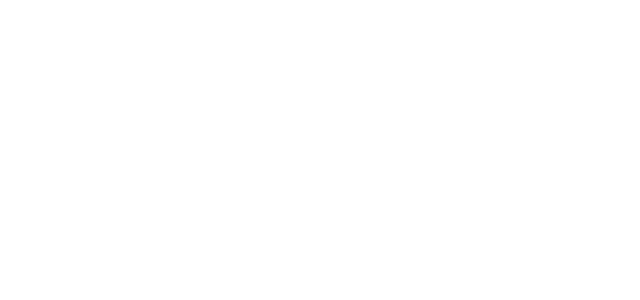
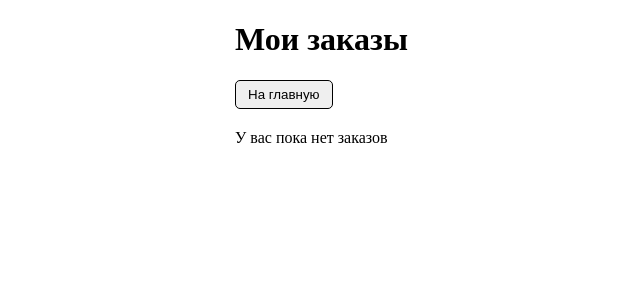
Before and after one commit to sozpawka/Task4, a Vue app in the folder my-app/: page /orders in a window 1280 px wide. Before the commit this address had no page. Shown: the top 300 px of the page, without its empty margins (105-745 px from the left). Built offline with nearby package versions, Linux system fonts and the light colour scheme.

Commit message:
9_добавление_страницы_с_заказами

```diff
--- a/my-app/src/router/index.js
+++ b/my-app/src/router/index.js
@@ -3,6 +3,7 @@ import store from '../store'
 import HomeView from '../views/HomeView.vue'
 import LoginView from '../views/LoginView.vue'
 import CartView from '../views/CartView.vue'
+import OrdersView from '../views/OrdersView.vue'
 const ifAuthenticated = (to, from, next)=>{
 	if(store.getters.isAuthenticated){
 		next()
@@ -42,6 +43,11 @@ const routes=[
 		name:'cart',
 		component:CartView
 	},
+	{
+		path: '/orders',
+		name: 'orders',
+		component: OrdersView
+	},
 ]
 
 const router=createRouter({
--- a/my-app/src/utils/api.js
+++ b/my-app/src/utils/api.js
@@ -86,3 +86,13 @@ export const removeFromCartRequest = (id, token) => {
 	})
 	.then(res => res.json())
 };
+export const getOrdersRequest = (token) => {
+	return fetch(`${API}/order`, {
+		method: 'GET',
+		headers: {
+			'Authorization': 'Bearer ' + token
+		}
+	})
+	.then(res => res.json())
+	.then(data => data.data)
+};
--- a/my-app/src/views/CartView.vue
+++ b/my-app/src/views/CartView.vue
@@ -10,6 +10,9 @@
 		<button v-if="selectedItems.length > 0" class="order-btn" @click="makeOrder">
 			Оформить заказ
 		</button>
+		<button v-if="cart.length > 0" @click="$router.push('/orders')">
+			Мои заказы
+		</button>
 		<div v-for="item in cart" :key="item.id" class="card">
 			<h3>{{ item.name }}</h3>
 			<p>{{ item.description }}</p>
@@ -20,7 +23,7 @@
 			<button @click="addToOrder(item.id)">
 				Добавить к заказу
 			</button>
-			<input type="checkbox":value="item.id" v-model="selectedItems"/>
+			<input type="checkbox" :value="item.id" v-model="selectedItems"/>
 		</div>
 	</div>
 </template>
@@ -30,7 +33,8 @@ export default {
 	data() {
 		return {
 			cart: [],
-			selectedItems:[]
+			selectedItems:[],
+			allowedItems: [],
 		}
 	},
 	mounted() {
@@ -50,6 +54,9 @@ export default {
 			})
 		},
 		addToOrder(id){
+			if(!this.allowedItems.includes(id)){
+				this.allowedItems.push(id)
+			}
 			if(!this.selectedItems.includes(id)){
 				this.selectedItems.push(id)
 			}
@@ -58,6 +65,17 @@ export default {
 			if(this.selectedItems.length === 0){
 				return
 			}
+			const order = {
+				id: Date.now(),
+				products: this.selectedItems,
+				order_price: this.cart
+					.filter(item => this.selectedItems.includes(item.id))
+					.reduce((sum,item)=>sum+item.price,0)
+			}
+
+			let orders = JSON.parse(localStorage.getItem('orders') || '[]')
+			orders.push(order)
+			localStorage.setItem('orders',JSON.stringify(orders))
 			alert('Заказ успешно сформирован')
 			const token = localStorage.getItem('myAppToken')
 			this.selectedItems.forEach(id => {
@@ -65,7 +83,7 @@ export default {
 			})
 			this.cart = this.cart.filter(item => !this.selectedItems.includes(item.id))
 			this.selectedItems = []
-		},
+		}
 	},
 }
 </script>
--- a/my-app/src/views/HomeView.vue
+++ b/my-app/src/views/HomeView.vue
@@ -9,6 +9,9 @@
 			<p>Профиль: {{username}}</p>
 			<p>Корзина: {{cartCount}}</p>
 			<button @click="$router.push('/cart')"> Открыть корзину</button>
+			<button v-if="cartCount > 0" @click="$router.push('/orders')">
+				Мои заказы
+			</button>
 			<button @click="logout">Выйти</button>
 		</div>
 
--- /dev/null
+++ b/my-app/src/views/OrdersView.vue
@@ -0,0 +1,53 @@
+<template>
+<div class="orders">
+	<h1>Мои заказы</h1>
+	<button @click="$router.push('/')">
+		На главную
+	</button>
+	<div v-if="orders.length === 0">
+		У вас пока нет заказов
+	</div>
+	<div v-for="order in orders" :key="order.id" class="order-card">
+		<h3>Заказ № {{ order.id }}</h3>
+		<p>
+			Товары: {{ order.products.join(', ') }}
+		</p>
+		<p>
+			Сумма заказа: {{ order.order_price }} ₽
+		</p>
+	</div>
+</div>
+</template>
+
+<script>
+import { getOrdersRequest } from '../utils/api'
+export default {
+	data(){
+		return{
+			orders:[]
+		}
+	},
+	mounted(){
+        const localOrders = JSON.parse(localStorage.getItem('orders') || '[]')
+        this.orders = localOrders
+	}
+}
+</script>
+<style scoped>
+.orders{
+	width:600px;
+	margin:auto;
+}
+.order-card{
+	border:1px solid black;
+	padding:15px;
+	margin:15px 0;
+	border-radius:5px;
+}
+button{
+	padding:6px 12px;
+	border:1px solid black;
+	border-radius:5px;
+	margin-bottom:20px;
+}
+</style>
```
